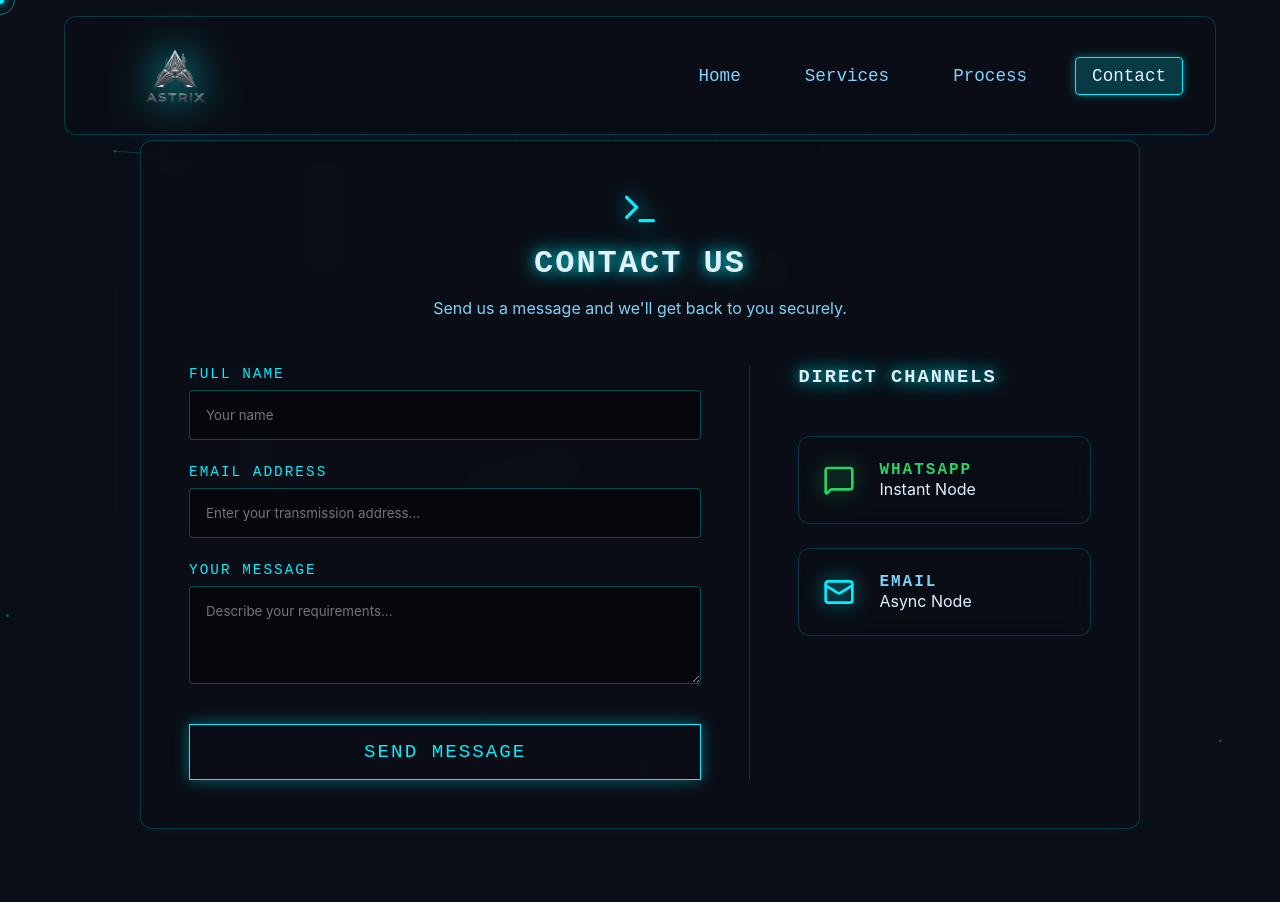
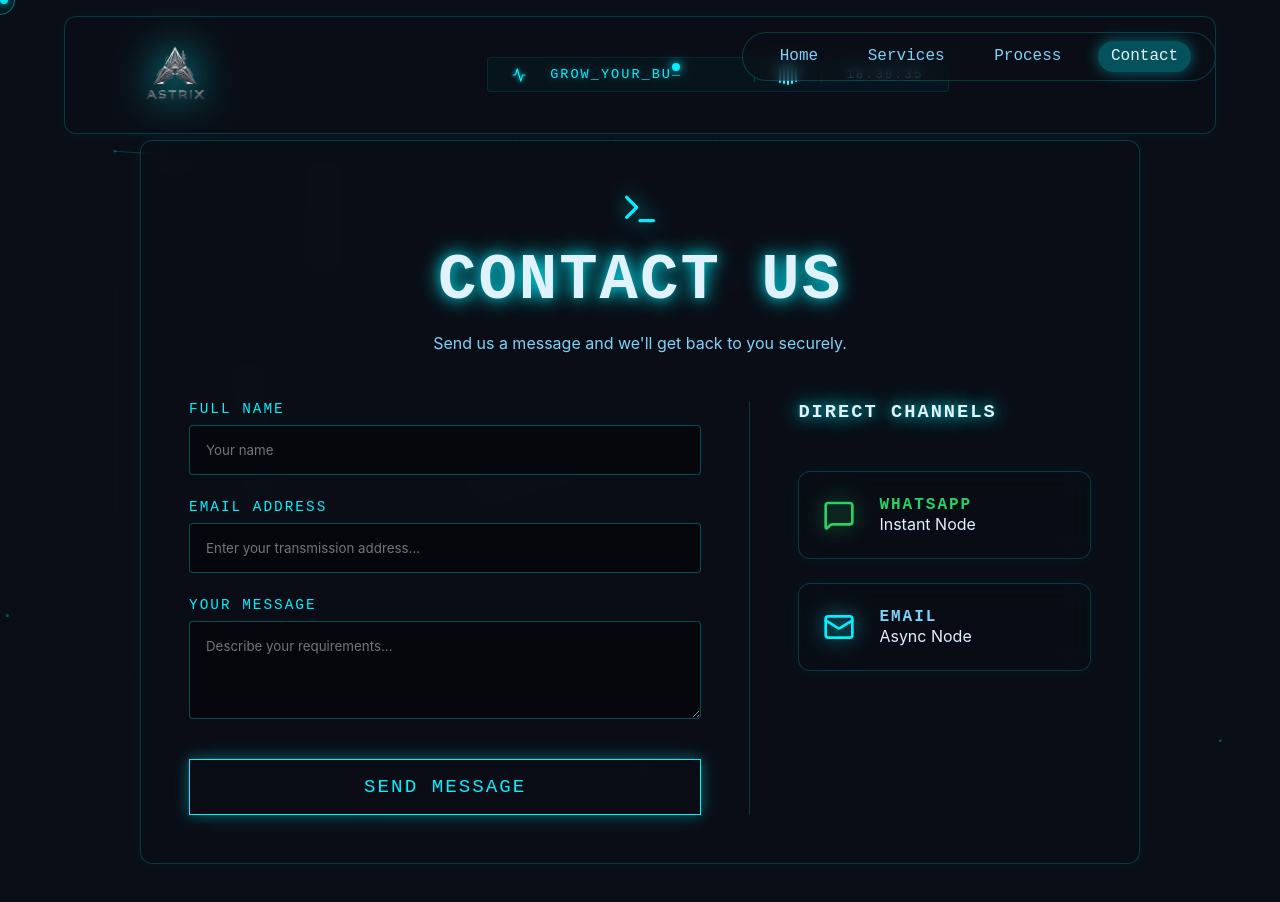
Before and after one commit to lokesh05slv-del/ASTRIX, a React (Vite) app: page /contact in a window 1280 px wide. Shown: the top 902 px of the page. Built offline with nearby package versions, Linux system fonts and the light colour scheme; no server answers.

Commit message:
updated the ui

```diff
--- a/src/components/Navigation.css
+++ b/src/components/Navigation.css
@@ -1,121 +1,216 @@
-.nav-container {
+.nav-container.top-bar {
   display: flex;
-  justify-content: space-between;
+  justify-content: flex-start;
   align-items: center;
-  padding: 1rem 2rem;
+  padding: 0.8rem 2rem;
   position: fixed;
   top: 1rem;
   left: 50%;
   transform: translateX(-50%);
   width: 90%;
   max-width: 1200px;
-  z-index: 100;
+  z-index: 1000;
+  pointer-events: none; /* Let clicks pass through to links below it if overlap occurs */
 }
-.nav-logo {
-  font-size: 1.5rem;
-  font-weight: bold;
-  cursor: pointer;
-  display: flex;
-  align-items: center;
-  gap: 10px;
+
+.nav-logo-link {
+  pointer-events: auto; /* Re-enable clicks for logo */
 }
+
 .logo-img {
-  height: 85px; /* Increased from 60px */
+  height: clamp(60px, 8vw, 85px);
   width: auto;
   object-fit: contain;
   filter: drop-shadow(0 0 20px rgba(0, 240, 255, 0.8)) contrast(1.2) brightness(1.1);
   transition: all 0.3s ease;
 }
-.logo-img:hover {
-  filter: drop-shadow(0 0 25px var(--jarvis-blue)) brightness(1.2);
-  transform: scale(1.05);
+
+/* Navigation Links Container */
+.main-navigation {
+  position: fixed;
+  top: 2rem;
+  right: 5%;
+  display: flex;
+  gap: 1.5rem;
+  z-index: 1001;
+  background: rgba(10, 14, 23, 0.5);
+  backdrop-filter: blur(8px);
+  padding: 0.5rem 1.5rem;
+  border-radius: 50px;
+  border: 1px solid rgba(0, 240, 255, 0.2);
 }
-.nav-links {
-  display: flex;
-  gap: 2rem;
-}
+
 .nav-link {
   color: var(--text-secondary);
   text-decoration: none;
   font-family: 'Share Tech Mono', monospace;
-  font-size: 1.1rem;
+  font-size: 1rem;
   transition: all 0.3s ease;
-  padding: 0.5rem 1rem;
-  border-radius: 4px;
   display: flex;
   align-items: center;
   gap: 8px;
+  padding: 0.4rem 0.8rem;
+  border-radius: 20px;
 }
+
 .nav-icon {
   display: none; /* Hidden on desktop */
 }
+
 .nav-link:hover {
   color: var(--jarvis-blue);
   background: rgba(0, 240, 255, 0.1);
 }
+
 .nav-link.active {
   color: var(--text-primary);
-  background: rgba(0, 240, 255, 0.2);
-  border: 1px solid var(--jarvis-blue);
-  box-shadow: 0 0 10px var(--jarvis-blue-glow);
+  background: rgba(0, 240, 255, 0.3);
+  box-shadow: 0 0 15px var(--jarvis-blue-glow);
 }
 
-/* --- Mobile Bottom Nav Bar Styles --- */
+/* --- Ribbon Dynamics (Neural Status Monitor) --- */
+.ribbon-dynamics {
+  flex: 1;
+  display: flex;
+  justify-content: center;
+  align-items: center;
+  padding: 0 4rem;
+}
+
+.dynamics-console {
+  display: flex;
+  align-items: center;
+  gap: 1.5rem;
+  padding: 0.4rem 1.5rem;
+  background: rgba(0, 240, 255, 0.03);
+  border: 1px solid rgba(0, 240, 255, 0.1);
+  border-radius: 4px;
+  position: relative;
+  overflow: hidden;
+}
+
+.console-display {
+  min-width: 180px;
+  display: flex;
+  justify-content: flex-start;
+  align-items: center;
+}
+
+.typewriter-text {
+  font-size: 0.85rem;
+  color: var(--jarvis-blue);
+  letter-spacing: 1px;
+  text-shadow: 0 0 8px var(--jarvis-blue-glow);
+}
+
+.cursor {
+  display: inline-block;
+  margin-left: 4px;
+  color: var(--jarvis-blue);
+  animation: blink 0.8s infinite;
+}
+
+@keyframes blink {
+  0%, 100% { opacity: 1; }
+  50% { opacity: 0; }
+}
+
+.dynamics-divider {
+  width: 1px;
+  height: 15px;
+  background: rgba(0, 240, 255, 0.2);
+}
+
+.system-time {
+  font-size: 0.8rem;
+  color: var(--text-secondary);
+  letter-spacing: 1px;
+}
+
+.pulse-icon {
+  animation: pulse-cyan 2s infinite ease-in-out;
+}
+
+@keyframes pulse-cyan {
+  0% { transform: scale(1); filter: drop-shadow(0 0 2px var(--jarvis-blue)); }
+  50% { transform: scale(1.1); filter: drop-shadow(0 0 8px var(--jarvis-blue)); }
+  100% { transform: scale(1); filter: drop-shadow(0 0 2px var(--jarvis-blue)); }
+}
+
+.mobile-dynamics {
+  position: absolute;
+  right: 1.5rem;
+  top: 50%;
+  transform: translateY(-50%);
+}
+
+.desktop-only {
+  display: flex;
+}
+
+.mobile-only {
+  display: none;
+}
+
+/* --- Mobile Bottom Nav Bar Overhaul --- */
 @media (max-width: 768px) {
-  /* Keep logo floating at the top */
-  .nav-container {
+  .desktop-only { display: none; }
+  .mobile-only { display: flex; }
+
+  .nav-container.top-bar {
     top: 0;
+    left: 0;
+    transform: none;
     width: 100%;
-    border-radius: 0;
-    flex-direction: column;
+    justify-content: center;
     padding: 1rem;
-    background: transparent;
+    background: linear-gradient(to bottom, rgba(10, 14, 23, 0.9), transparent);
     border: none;
     box-shadow: none;
   }
 
-  .logo-img { height: 60px; filter: drop-shadow(0 0 10px rgba(0, 240, 255, 0.8)) contrast(1.2); }
+  .logo-img {
+    height: 50px;
+  }
 
-  /* Snap links to a fixed bottom glassmorphic bar */
-  .nav-links {
-    position: fixed;
-    bottom: 20px;
+  /* Snap links to a fixed bottom bar with 100% reliability */
+  .main-navigation {
+    top: auto;
+    right: auto;
+    bottom: 25px;
     left: 50%;
     transform: translateX(-50%);
-    width: 90%;
-    background: rgba(10, 14, 23, 0.85); /* Dark solid glass */
-    backdrop-filter: blur(16px);
-    -webkit-backdrop-filter: blur(16px);
-    border: 1px solid rgba(0, 240, 255, 0.3);
-    border-radius: 20px;
-    margin-top: 0;
-    padding: 0.8rem 1rem;
-    gap: 0;
+    width: 92%;
+    background: rgba(10, 14, 23, 0.95);
+    backdrop-filter: blur(20px);
+    -webkit-backdrop-filter: blur(20px);
+    border: 1px solid rgba(0, 240, 255, 0.4);
+    padding: 0.8rem;
+    gap: 5px;
     justify-content: space-around;
-    flex-wrap: nowrap;
-    box-shadow: 0 10px 40px rgba(0, 0, 0, 0.8), 0 0 20px rgba(0, 240, 255, 0.2);
-    z-index: 1000;
+    border-radius: 24px;
+    box-shadow: 0 10px 40px rgba(0, 0, 0, 0.9);
   }
 
-  /* Shrink text, stack icons to feel like an iOS tabbar */
   .nav-link {
     flex-direction: column;
-    font-size: 0.75rem;
-    padding: 0.5rem;
+    font-size: 0.7rem;
     gap: 4px;
-    border: none !important; /* Turn off borders on mobile */
+    padding: 0.3rem;
+    background: transparent !important;
+    border: none !important;
     box-shadow: none !important;
-    background: transparent !important;
     opacity: 0.6;
   }
 
   .nav-icon {
-    display: block; /* Show on mobile */
+    display: block;
+    margin-bottom: 2px;
   }
 
-  /* Highlight logic for active tab */
   .nav-link.active {
     opacity: 1;
     color: var(--jarvis-blue);
+    transform: translateY(-2px);
   }
 }
--- a/src/components/Navigation.jsx
+++ b/src/components/Navigation.jsx
@@ -1,34 +1,106 @@
 import React from 'react';
 import { NavLink, Link } from 'react-router-dom';
-import { Home, Grid, Route, Mail } from 'lucide-react';
+import { Home, Grid, Route, Mail, Activity } from 'lucide-react';
+import Waveform from './Waveform';
 import './Navigation.css';
 
 export default function Navigation() {
+  const [time, setTime] = React.useState('00:00:00');
+  const [displayTask, setDisplayTask] = React.useState('');
+  const [taskIndex, setTaskIndex] = React.useState(0);
+  const [charIndex, setCharIndex] = React.useState(0);
+  const [isDeleting, setIsDeleting] = React.useState(false);
+
+  const tasks = [
+    'UPDATE_YOURSELF',
+    'GROW_YOUR_BUSINESS',
+    'AI_DRIVEN_EXCELLENCE',
+    'NEURAL_LINK_STABLE',
+    'SECURE_LEADS_SYNC'
+  ];
+
+  // System Clock
+  React.useEffect(() => {
+    const timer = setInterval(() => {
+      setTime(new Date().toLocaleTimeString('en-US', { hour12: false }));
+    }, 1000);
+    return () => clearInterval(timer);
+  }, []);
+
+  // Neural Typewriter Console
+  React.useEffect(() => {
+    const currentFullTask = tasks[taskIndex];
+    const typingSpeed = isDeleting ? 40 : 100;
+    const pauseTime = isDeleting ? 200 : 2000;
+
+    const handleType = () => {
+      if (!isDeleting && charIndex < currentFullTask.length) {
+        setDisplayTask(currentFullTask.substring(0, charIndex + 1));
+        setCharIndex(prev => prev + 1);
+      } else if (isDeleting && charIndex > 0) {
+        setDisplayTask(currentFullTask.substring(0, charIndex - 1));
+        setCharIndex(prev => prev - 1);
+      } else if (!isDeleting && charIndex === currentFullTask.length) {
+        setTimeout(() => setIsDeleting(true), pauseTime);
+      } else if (isDeleting && charIndex === 0) {
+        setIsDeleting(false);
+        setTaskIndex(prev => (prev + 1) % tasks.length);
+      }
+    };
+
+    const typeTimer = setTimeout(handleType, typingSpeed);
+    return () => clearTimeout(typeTimer);
+  }, [charIndex, isDeleting, taskIndex]);
+
   return (
-    <nav className="glass-panel nav-container">
-      <Link to="/" className="nav-logo-link" style={{ textDecoration: 'none' }}>
-        <div className="nav-logo glow-text mono">
-           <img src="/logo.png" alt="Astrix Logo" className="logo-img" />
+    <>
+      <nav className="glass-panel nav-container top-bar">
+        <Link to="/" className="nav-logo-link" style={{ textDecoration: 'none' }}>
+          <div className="nav-logo glow-text mono">
+             <img src="/logo.png" alt="Astrix Logo" className="logo-img" />
+          </div>
+        </Link>
+
+        {/* --- NEURAL CONSOLE 2.0 (Typewriter Display) --- */}
+        <div className="ribbon-dynamics desktop-only">
+          <div className="dynamics-console">
+            <Activity className="pulse-icon" size={14} color="var(--jarvis-blue)" />
+            <div className="console-display">
+              <span className="typewriter-text mono">
+                {displayTask}<span className="cursor">_</span>
+              </span>
+            </div>
+            <div className="dynamics-divider" />
+            <Waveform />
+            <div className="dynamics-divider" />
+            <span className="system-time mono">{time}</span>
+          </div>
         </div>
-      </Link>
-      <div className="nav-links">
+
+        {/* Mobile Mini Indicator */}
+        <div className="mobile-only mobile-dynamics">
+          <Activity className="pulse-icon" size={16} color="var(--jarvis-blue)" />
+        </div>
+      </nav>
+
+      <div className="nav-links main-navigation">
         <NavLink to="/" className={({ isActive }) => isActive ? 'nav-link active' : 'nav-link'}>
-          <Home className="nav-icon" size={20} />
+          <Home className="nav-icon" size={24} />
           <span>Home</span>
         </NavLink>
         <NavLink to="/services" className={({ isActive }) => isActive ? 'nav-link active' : 'nav-link'}>
-          <Grid className="nav-icon" size={20} />
+          <Grid className="nav-icon" size={24} />
           <span>Services</span>
         </NavLink>
         <NavLink to="/process" className={({ isActive }) => isActive ? 'nav-link active' : 'nav-link'}>
-          <Route className="nav-icon" size={20} />
+          <Route className="nav-icon" size={24} />
           <span>Process</span>
         </NavLink>
         <NavLink to="/contact" className={({ isActive }) => isActive ? 'nav-link active' : 'nav-link'}>
-          <Mail className="nav-icon" size={20} />
+          <Mail className="nav-icon" size={24} />
           <span>Contact</span>
         </NavLink>
       </div>
-    </nav>
+    </>
   );
 }
--- /dev/null
+++ b/src/components/Waveform.jsx
@@ -0,0 +1,29 @@
+import React from 'react';
+import { motion } from 'framer-motion';
+
+export default function Waveform() {
+  return (
+    <div className="waveform-container" style={{ display: 'flex', gap: '2px', alignItems: 'center', height: '20px' }}>
+      {[1, 2, 3, 4, 5].map((i) => (
+        <motion.div
+          key={i}
+          animate={{
+            height: [10, 20, 10],
+            backgroundColor: ['#00f0ff', '#7dd3fc', '#00f0ff'],
+          }}
+          transition={{
+            duration: 0.8,
+            repeat: Infinity,
+            delay: i * 0.1,
+            ease: "easeInOut"
+          }}
+          style={{
+            width: '2px',
+            borderRadius: '1px',
+            boxShadow: '0 0 5px var(--jarvis-blue-glow)'
+          }}
+        />
+      ))}
+    </div>
+  );
+}
--- a/src/index.css
+++ b/src/index.css
@@ -24,15 +24,25 @@ body {
   color: var(--text-primary);
   overflow-x: hidden;
   position: relative;
-  /* Global spacing to clear fixed nav ribbons */
-  padding-top: 140px;
+}
+
+/* Universal Content Spacing (Proper Visibility Fix) */
+.page-container {
+  padding-top: 140px; /* Space for Desktop Nav */
 }
 
 @media (max-width: 768px) {
-  body {
-    padding-top: 80px; /* Space for top-logo */
-    padding-bottom: 120px; /* Space for bottom ergonomic nav */
+  .page-container {
+    padding-top: 100px; /* Space for Mobile Top Logo */
+    padding-bottom: 120px; /* Space for Mobile Bottom Nav */
+    padding-left: 1rem;
+    padding-right: 1rem;
   }
+}
+
+/* Fluid Typography for Headers */
+h1.glow-text {
+  font-size: clamp(2.5rem, 8vw, 4rem);
 }
 
 /* Micro-Glitch CSS Effect */
--- a/src/pages/Contact.jsx
+++ b/src/pages/Contact.jsx
@@ -25,7 +25,7 @@ export default function Contact() {
   }
 
   return (
-    <div className="contact-page">
+    <div className="contact-page page-container">
       <motion.div initial={{ opacity: 0, y: 30 }} animate={{ opacity: 1, y: 0 }} className="contact-container glass-panel">
         <div className="contact-header">
           <Terminal className="glow-icon" color="var(--jarvis-blue)" size={40} />
--- a/src/pages/Process.jsx
+++ b/src/pages/Process.jsx
@@ -67,7 +67,7 @@ export default function Process() {
   });
 
   return (
-    <div className="process-page" ref={containerRef}>
+    <div className="process-page page-container" ref={containerRef}>
       <section className="process-hero">
         <motion.h1
           initial={{ opacity: 0, y: 30 }}
--- a/src/pages/Services.jsx
+++ b/src/pages/Services.jsx
@@ -37,7 +37,7 @@ function HoverCard({ title, description, Icon }) {
 
 export default function Services() {
   return (
-    <div className="services-page">
+    <div className="services-page page-container">
       <motion.div
         initial={{ opacity: 0, y: -20 }}
         animate={{ opacity: 1, y: 0 }}
```
Also changed, not shown: src/pages/Home.jsx (+6 -6 lines).
